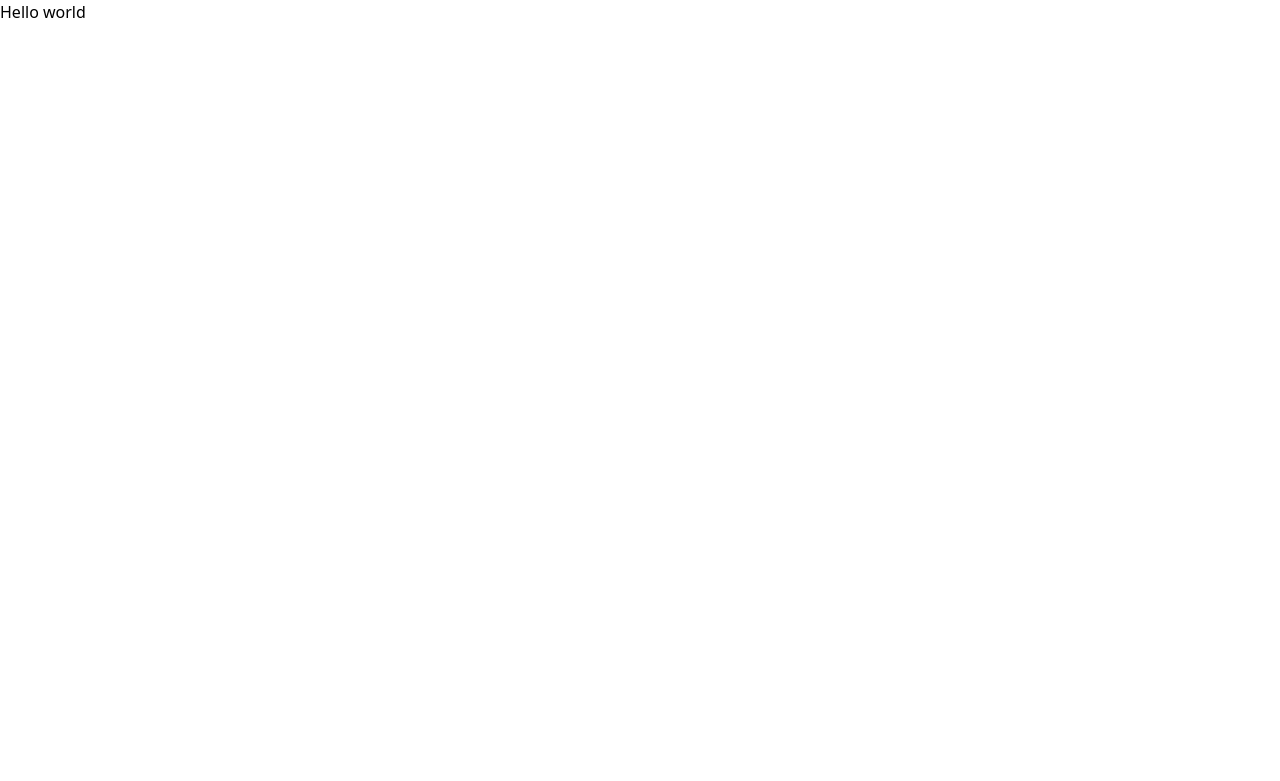
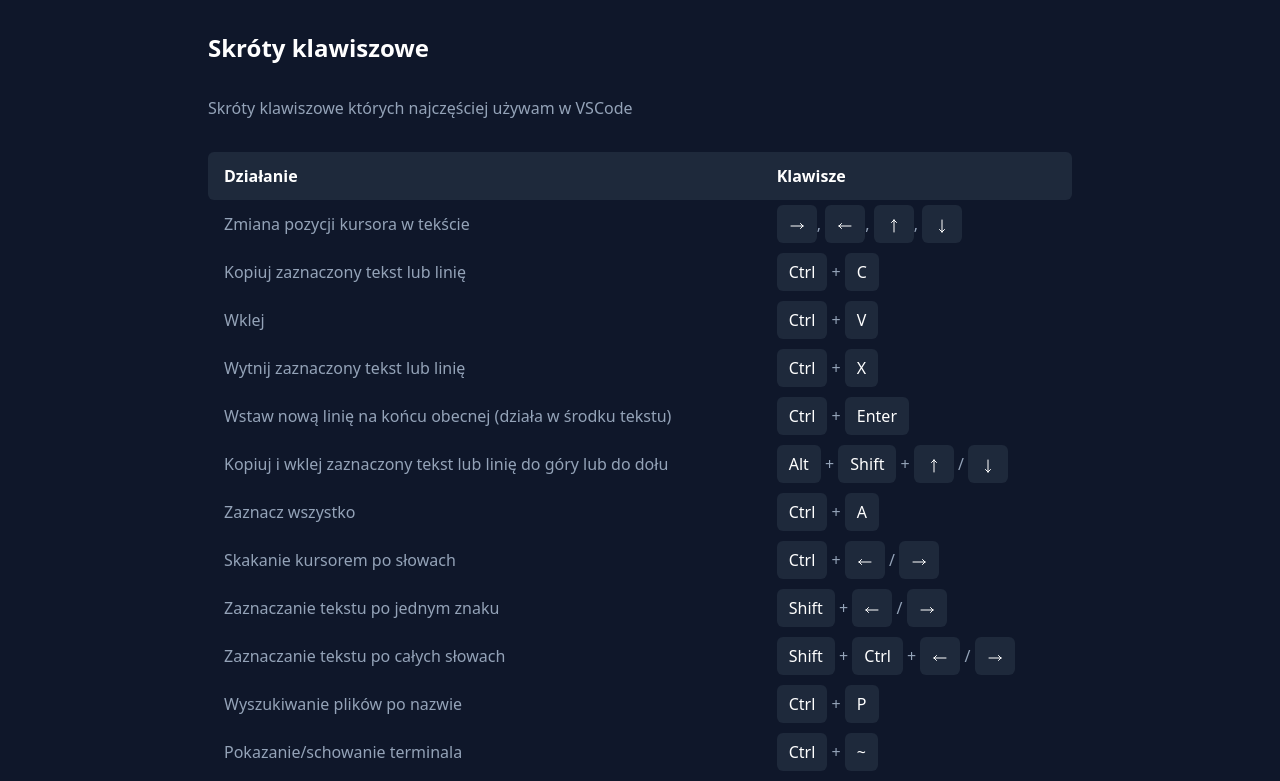
Before and after one commit to tomek-ch/vscode-cheatsheet, a React (Vite) app: page / in a window 1280 px wide. Shown: the top 781 px of the page. Built offline with nearby package versions, Linux system fonts and the light colour scheme.

Commit message:
Add keyboard shortcuts cheatsheet

```diff
--- a/src/App.tsx
+++ b/src/App.tsx
@@ -1,3 +1,167 @@
+import { Container } from "./components/Container";
+import { ArrowBottom } from "./components/icons/ArrowBottom";
+import { ArrowLeft } from "./components/icons/ArrowLeft";
+import { ArrowRight } from "./components/icons/ArrowRight";
+import { ArrowTop } from "./components/icons/ArrowTop";
+import { Key } from "./components/Key";
+import { TableCell } from "./components/TableCell";
+import { TableTitle } from "./components/TableTitle";
+
 export const App = () => {
-  return <h1>Hello world</h1>;
+  return (
+    <div className="min-h-full bg-slate-900 pb-8 selection:bg-amber-300 selection:text-black">
+      <Container>
+        <h1 className="py-8 text-2xl font-semibold">Skróty klawiszowe</h1>
+        <p className="text-slate-400">
+          Skróty klawiszowe których najczęściej używam w VSCode
+        </p>
+        <table className="mt-8 w-full text-left">
+          <thead>
+            <tr>
+              <TableTitle className="rounded-l-md">Działanie</TableTitle>
+              <TableTitle className="rounded-r-md">Klawisze</TableTitle>
+            </tr>
+          </thead>
+          <tbody className="text-slate-400">
+            <tr>
+              <TableCell>Zmiana pozycji kursora w tekście</TableCell>
+              <TableCell>
+                <Key>
+                  <ArrowRight />
+                </Key>
+                ,{" "}
+                <Key>
+                  <ArrowLeft />
+                </Key>
+                ,{" "}
+                <Key>
+                  <ArrowTop />
+                </Key>
+                ,{" "}
+                <Key>
+                  <ArrowBottom />
+                </Key>
+              </TableCell>
+            </tr>
+            <tr>
+              <TableCell>Kopiuj zaznaczony tekst lub linię</TableCell>
+              <TableCell>
+                <Key>Ctrl</Key> + <Key>C</Key>
+              </TableCell>
+            </tr>
+            <tr>
+              <TableCell>Wklej</TableCell>
+              <TableCell>
+                <Key>Ctrl</Key> + <Key>V</Key>
+              </TableCell>
+            </tr>
+            <tr>
+              <TableCell>Wytnij zaznaczony tekst lub linię</TableCell>
+              <TableCell>
+                <Key>Ctrl</Key> + <Key>X</Key>
+              </TableCell>
+            </tr>
+            <tr>
+              <TableCell>
+                Wstaw nową linię na końcu obecnej (działa w środku tekstu)
+              </TableCell>
+              <TableCell>
+                <Key>Ctrl</Key> + <Key>Enter</Key>
+              </TableCell>
+            </tr>
+            <tr>
+              <TableCell>
+                Kopiuj i wklej zaznaczony tekst lub linię do góry lub do dołu
+              </TableCell>
+              <TableCell>
+                <Key>Alt</Key> + <Key>Shift</Key> +{" "}
+                <Key>
+                  <ArrowTop />
+                </Key>{" "}
+                /{" "}
+                <Key>
+                  <ArrowBottom />
+                </Key>
+              </TableCell>
+            </tr>
+            <tr>
+              <TableCell>Zaznacz wszystko</TableCell>
+              <TableCell>
+                <Key>Ctrl</Key> + <Key>A</Key>
+              </TableCell>
+            </tr>
+            <tr>
+              <TableCell>Skakanie kursorem po słowach</TableCell>
+              <TableCell>
+                <Key>Ctrl</Key> +{" "}
+                <Key>
+                  <ArrowLeft />
+                </Key>{" "}
+                /{" "}
+                <Key>
+                  <ArrowRight />
+                </Key>
+              </TableCell>
+            </tr>
+            <tr>
+              <TableCell>Zaznaczanie tekstu po jednym znaku</TableCell>
+              <TableCell>
+                <Key>Shift</Key> +{" "}
+                <Key>
+                  <ArrowLeft />
+                </Key>{" "}
+                /{" "}
+                <Key>
+                  <ArrowRight />
+                </Key>
+              </TableCell>
+            </tr>
+            <tr>
+              <TableCell>Zaznaczanie tekstu po całych słowach</TableCell>
+              <TableCell>
+                <Key>Shift</Key> + <Key>Ctrl</Key> +{" "}
+                <Key>
+                  <ArrowLeft />
+                </Key>{" "}
+                /{" "}
+                <Key>
+                  <ArrowRight />
+                </Key>
+              </TableCell>
+            </tr>
+            <tr>
+              <TableCell>Wyszukiwanie plików po nazwie</TableCell>
+              <TableCell>
+                <Key>Ctrl</Key> + <Key>P</Key>
+              </TableCell>
+            </tr>
+            <tr>
+              <TableCell>Pokazanie/schowanie terminala</TableCell>
+              <TableCell>
+                <Key>Ctrl</Key> + <Key>~</Key>
+              </TableCell>
+            </tr>
+            <tr>
+              <TableCell>Wyszukiwanie tekstu w projekcie</TableCell>
+              <TableCell>
+                <Key>Ctrl</Key> + <Key>Shift</Key> + <Key>F</Key>
+              </TableCell>
+            </tr>
+            <tr>
+              <TableCell>Wyszukiwanie tekstu w otwartym pliku</TableCell>
+              <TableCell>
+                <Key>Ctrl</Key> + <Key>F</Key>
+              </TableCell>
+            </tr>
+            <tr>
+              <TableCell>Paleta komend</TableCell>
+              <TableCell>
+                <Key>Ctrl</Key> + <Key>Shift</Key> + <Key>P</Key>
+              </TableCell>
+            </tr>
+          </tbody>
+        </table>
+      </Container>
+    </div>
+  );
 };
--- /dev/null
+++ b/src/components/Container.tsx
@@ -0,0 +1,9 @@
+import { ReactNode } from "react";
+
+type ContainerProps = {
+  children: ReactNode;
+};
+
+export const Container = ({ children }: ContainerProps) => {
+  return <div className="mx-auto max-w-4xl px-4">{children}</div>;
+};
--- /dev/null
+++ b/src/components/Key.tsx
@@ -0,0 +1,13 @@
+import { ReactNode } from "react";
+
+type KeyProps = {
+  children: ReactNode;
+};
+
+export const Key = ({ children }: KeyProps) => {
+  return (
+    <kbd className="rounded-md bg-slate-800 py-2 px-3 font-sans text-white">
+      {children}
+    </kbd>
+  );
+};
--- /dev/null
+++ b/src/components/TableCell.tsx
@@ -0,0 +1,9 @@
+import { ReactNode } from "react";
+
+type TableCellProps = {
+  children: ReactNode;
+};
+
+export const TableCell = ({ children }: TableCellProps) => {
+  return <td className="py-3 px-4">{children}</td>;
+};
--- /dev/null
+++ b/src/components/TableTitle.tsx
@@ -0,0 +1,10 @@
+import { ReactNode } from "react";
+
+type TableTitleProps = {
+  children: ReactNode;
+  className?: string;
+};
+
+export const TableTitle = ({ children, className = "" }: TableTitleProps) => {
+  return <th className={`bg-slate-800 py-3 px-4 ${className}`}>{children}</th>;
+};
--- /dev/null
+++ b/src/components/icons/ArrowBottom.tsx
@@ -0,0 +1,19 @@
+export const ArrowBottom = () => {
+  return (
+    <svg
+      xmlns="http://www.w3.org/2000/svg"
+      fill="none"
+      viewBox="0 0 24 24"
+      strokeWidth={1.5}
+      stroke="currentColor"
+      className="inline"
+      width={16}
+    >
+      <path
+        strokeLinecap="round"
+        strokeLinejoin="round"
+        d="M15.75 17.25L12 21m0 0l-3.75-3.75M12 21V3"
+      />
+    </svg>
+  );
+};
--- /dev/null
+++ b/src/components/icons/ArrowLeft.tsx
@@ -0,0 +1,19 @@
+export const ArrowLeft = () => {
+  return (
+    <svg
+      xmlns="http://www.w3.org/2000/svg"
+      fill="none"
+      viewBox="0 0 24 24"
+      strokeWidth={1.5}
+      stroke="currentColor"
+      className="inline"
+      width={16}
+    >
+      <path
+        strokeLinecap="round"
+        strokeLinejoin="round"
+        d="M6.75 15.75L3 12m0 0l3.75-3.75M3 12h18"
+      />
+    </svg>
+  );
+};
--- /dev/null
+++ b/src/components/icons/ArrowRight.tsx
@@ -0,0 +1,19 @@
+export const ArrowRight = () => {
+  return (
+    <svg
+      xmlns="http://www.w3.org/2000/svg"
+      fill="none"
+      viewBox="0 0 24 24"
+      strokeWidth={1.5}
+      stroke="currentColor"
+      className="inline"
+      width={16}
+    >
+      <path
+        strokeLinecap="round"
+        strokeLinejoin="round"
+        d="M17.25 8.25L21 12m0 0l-3.75 3.75M21 12H3"
+      />
+    </svg>
+  );
+};
--- /dev/null
+++ b/src/components/icons/ArrowTop.tsx
@@ -0,0 +1,19 @@
+export const ArrowTop = () => {
+  return (
+    <svg
+      xmlns="http://www.w3.org/2000/svg"
+      fill="none"
+      viewBox="0 0 24 24"
+      strokeWidth={1.5}
+      stroke="currentColor"
+      className="inline"
+      width={16}
+    >
+      <path
+        strokeLinecap="round"
+        strokeLinejoin="round"
+        d="M8.25 6.75L12 3m0 0l3.75 3.75M12 3v18"
+      />
+    </svg>
+  );
+};
--- a/src/index.css
+++ b/src/index.css
@@ -1,3 +1,11 @@
 @tailwind base;
 @tailwind components;
 @tailwind utilities;
+
+html {
+  color-scheme: dark;
+}
+
+html, body, #root {
+  height: 100%;
+}
```
